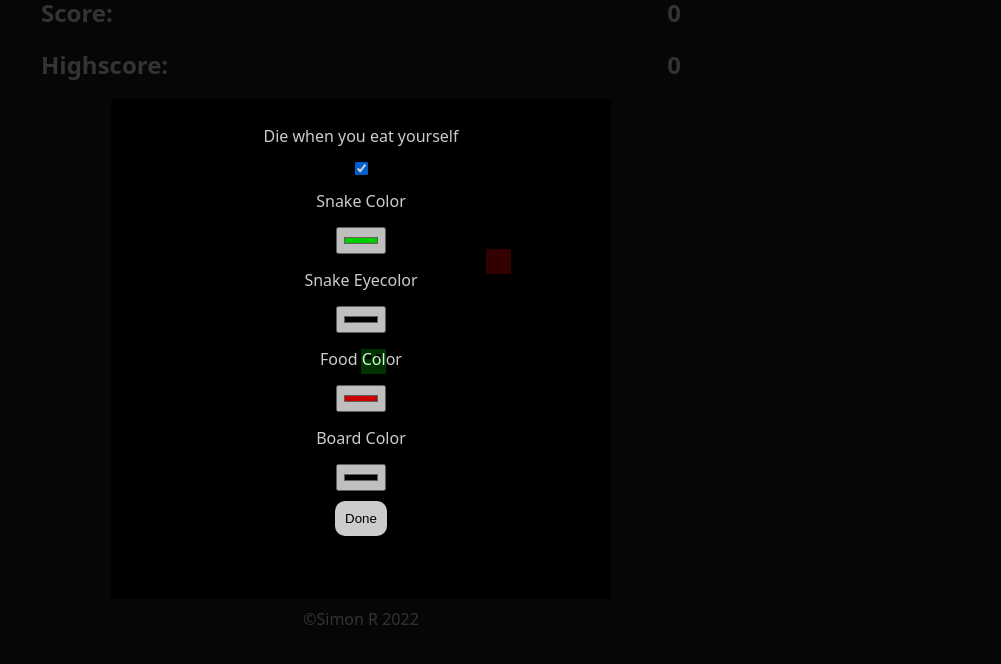
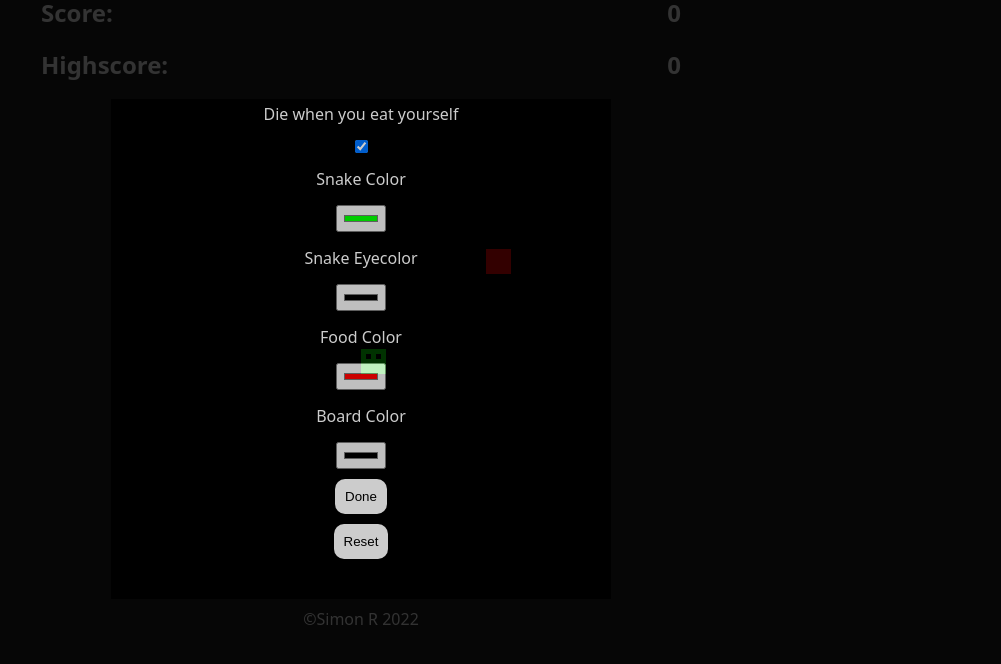
Before and after one commit to gamersi/js-snake, a plain HTML site: page index.html in a window 1280 px wide. Both pictures are taken after a click on the button 1236 px from the left and 35 px from the top of the page. Shown: the part 72-736 px from the top of the page, without its empty margins (279-1280 px from the left). Drawn offline with Linux system fonts and the light colour scheme.

Commit message:
added Reset button

```diff
--- a/index.html
+++ b/index.html
@@ -23,6 +23,7 @@
         <label for="boardcolor">Board Color</label>
         <input type="color" name="boardcolor" id="boardcolor">
         <button id="settingsdone">Done</button>
+        <button id="settingsreset">Reset</button>
     </div>
     <h1>Snake</h1>
     <button id="settings"><svg xmlns="http://www.w3.org/2000/svg" x="0px" y="0px"
```
